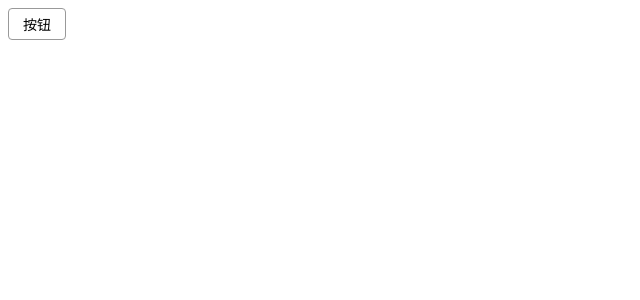
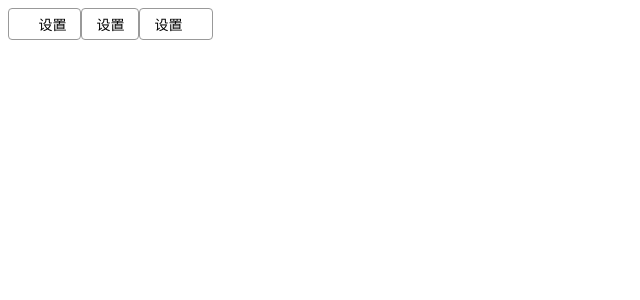
Before and after one commit to mrwdhasd0903/meows-ui, a Vue app: page / in a window 1280 px wide. Shown: the top 300 px of the page, without its empty margins (0-640 px from the left). Built offline with nearby package versions, Linux system fonts and the light colour scheme.

Commit message:
插入icon,以及icon位置

```diff
--- a/examples/App.vue
+++ b/examples/App.vue
@@ -1,6 +1,8 @@
 <template>
   <div id="app">
-    <me-button></me-button>
+    <me-button icon="i-shezhi">设置</me-button>
+    <me-button>设置</me-button>
+    <me-button icon="i-shezhi" icon-position="right">设置</me-button>
   </div>
 </template>
 
--- a/packages/Button/src/index.vue
+++ b/packages/Button/src/index.vue
@@ -1,14 +1,35 @@
 <template>
-  <button class="me-button">按钮</button>
+  <button class="me-button" :class="{[`me-icon-${iconPosition}`]:true}">
+    <svg v-if="icon" class="me-icon">
+      <use :xlink:href="'#'+icon" />
+    </svg>
+    <div class="me-content">
+      <slot></slot>
+    </div>
+  </button>
 </template>
 
 <script>
 export default {
-  name: "MeButton"
+  name: "MeButton",
+  props: {
+    icon: {},
+    iconPosition: {
+      type: String,
+      default: "left",
+      validator(val) {
+        return val == "left" || val == "right";
+      }
+    }
+  }
 };
 </script>
 
 <style scoped lang="scss">
+.me-icon {
+  height: 1em;
+  width: 1em;
+}
 .me-button {
   font-size: var(--font-size);
   height: var(--button-height);
@@ -16,6 +37,10 @@ export default {
   border-radius: 4px;
   border: 1px solid var(--border-color);
   background: var(--button-bg);
+  display: inline-flex;
+  justify-content: center;
+  align-items: center;
+  vertical-align: middle;
   cursor: pointer;
   &:hover {
     border-color: var(--boder-color-hover);
@@ -26,5 +51,23 @@ export default {
   &:focus {
     outline: none;
   }
+  &.me-icon-left {
+    > .me-icon {
+      order: 1;
+      margin-right: 0.1em;
+    }
+    > .me-content {
+      order: 2;
+    }
+  }
+  &.me-icon-right {
+    > .me-icon {
+      order: 2;
+      margin-left: 0.1em;
+    }
+    > .me-content {
+      order: 1;
+    }
+  }
 }
 </style>
--- a/public/index.html
+++ b/public/index.html
@@ -33,6 +33,7 @@
   </noscript>
   <div id="app"></div>
   <!-- built files will be auto injected -->
+  <script src="//at.alicdn.com/t/font_1928386_4pz4iyr5k4.js"></script>
 </body>
 
 </html>
```
